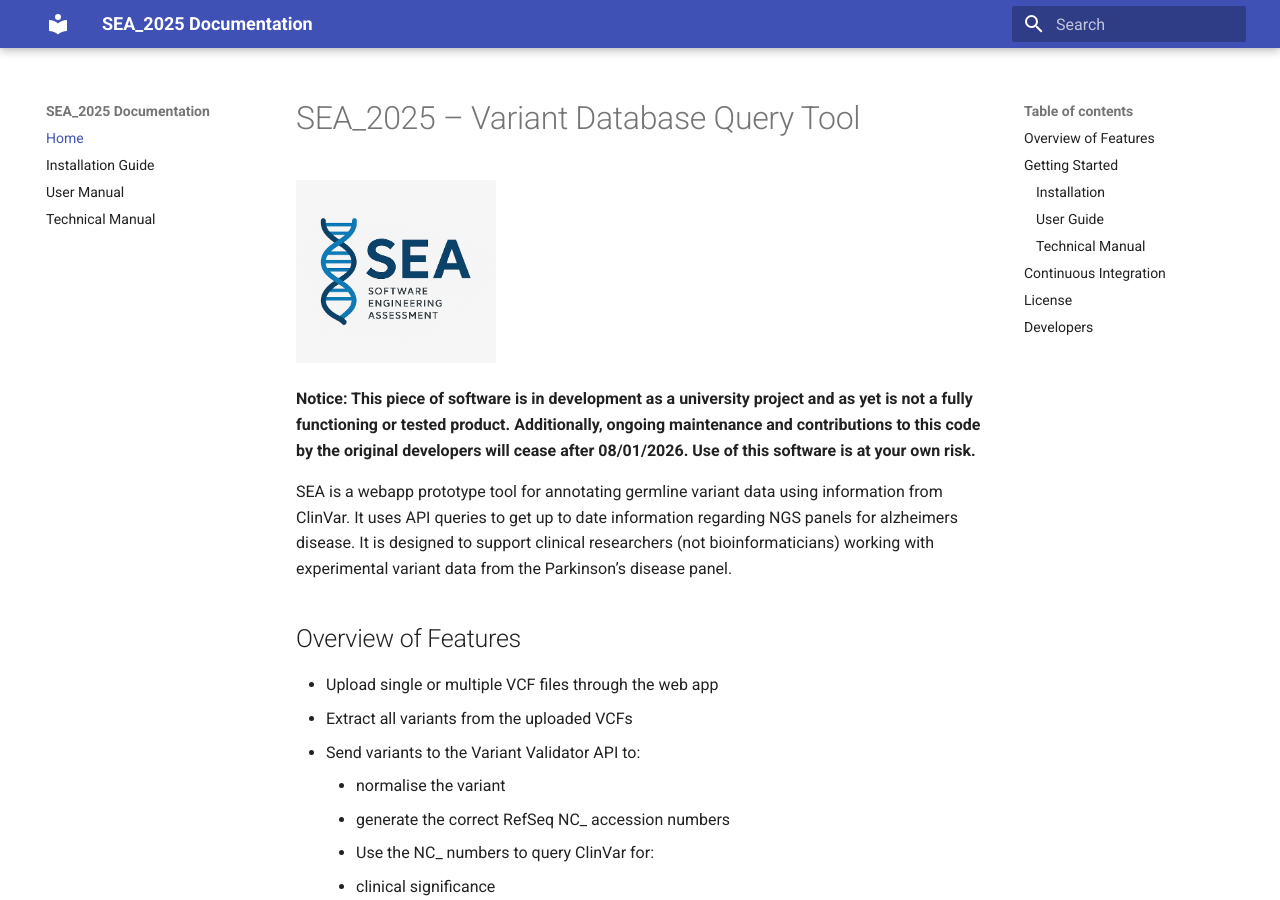
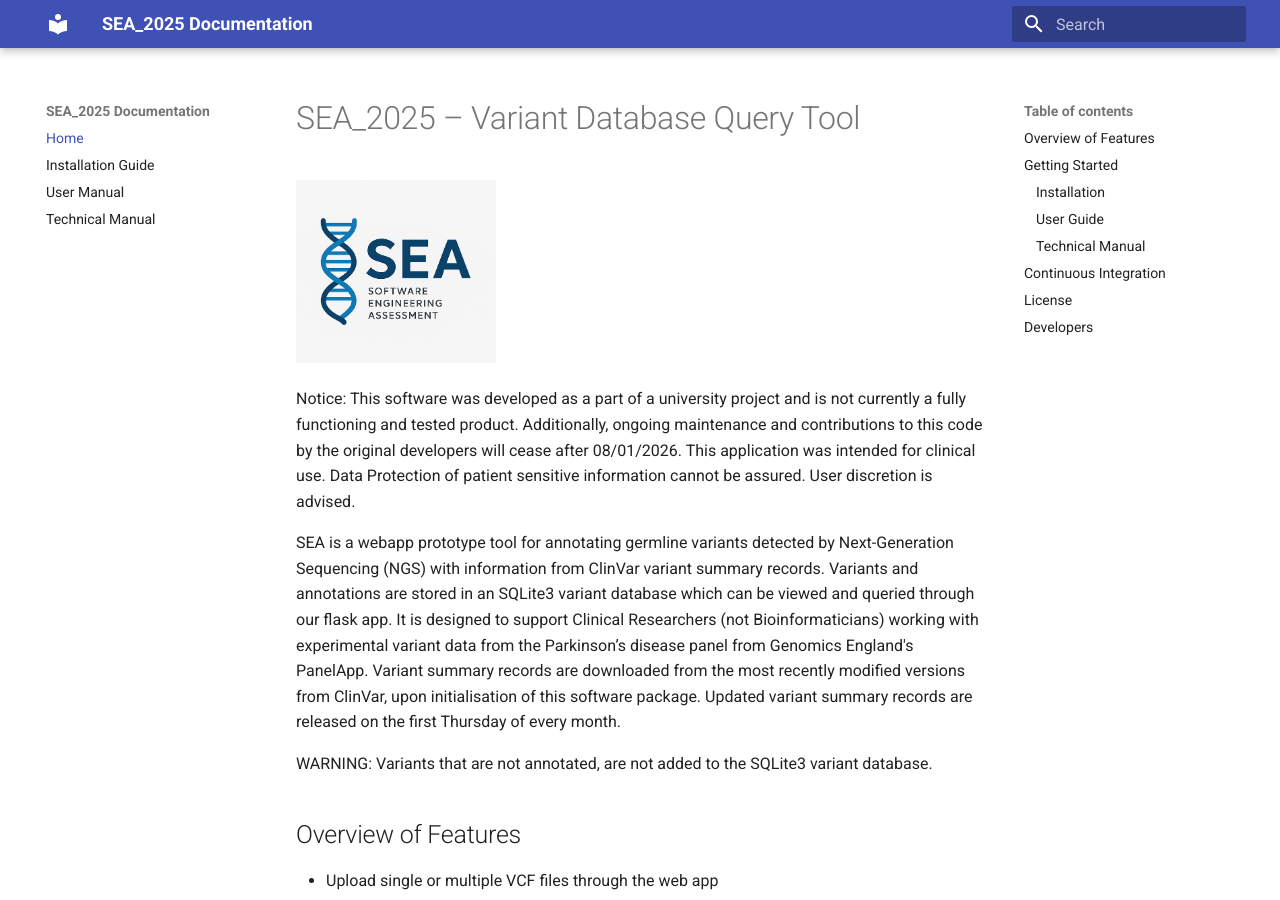
Before and after one commit to RebeccaSizer/Software_Engineering_Assessment_2025_AR_RW_RS, an MkDocs documentation site: the page built from docs/index.md, in a window 1280 px wide and 900 px high. Built offline with MkDocs 1.6.1 and Material for MkDocs 9.7.7, drawn with Linux system fonts in a browser that asks for light colours.

Commit message:
Revise software notice and enhance description
Updated the notice and description of the software, emphasizing its development status and intended use. Added a warning about unannotated variants.

```diff
--- a/docs/index.md
+++ b/docs/index.md
@@ -2,9 +2,11 @@
 
 <img src="images/SEA_logo.png" width="200" height="227" />
 
-**Notice: This piece of software is in development as a university project and as yet is not a fully functioning or tested product. Additionally, ongoing maintenance and contributions to this code by the original developers will cease after 08/01/2026. Use of this software is at your own risk.**
+Notice: This software was developed as a part of a university project and is not currently a fully functioning and tested product. Additionally, ongoing maintenance and contributions to this code by the original developers will cease after 08/01/2026. This application was intended for clinical use. Data Protection of patient sensitive information cannot be assured. User discretion is advised.
 
-SEA is a webapp prototype tool for annotating germline variant data using information from ClinVar. It uses API queries to get up to date information regarding NGS panels for alzheimers disease. It is designed to support clinical researchers (not bioinformaticians) working with experimental variant data from the Parkinson’s disease panel.
+SEA is a webapp prototype tool for annotating germline variants detected by Next-Generation Sequencing (NGS) with information from ClinVar variant summary records. Variants and annotations are stored in an SQLite3 variant database which can be viewed and queried through our flask app. It is designed to support Clinical Researchers (not Bioinformaticians) working with experimental variant data from the Parkinson’s disease panel from Genomics England's PanelApp. Variant summary records are downloaded from the most recently modified versions from ClinVar, upon initialisation of this software package. Updated variant summary records are released on the first Thursday of every month.
+
+WARNING: Variants that are not annotated, are not added to the SQLite3 variant database.
 
 ## Overview of Features
 
```
